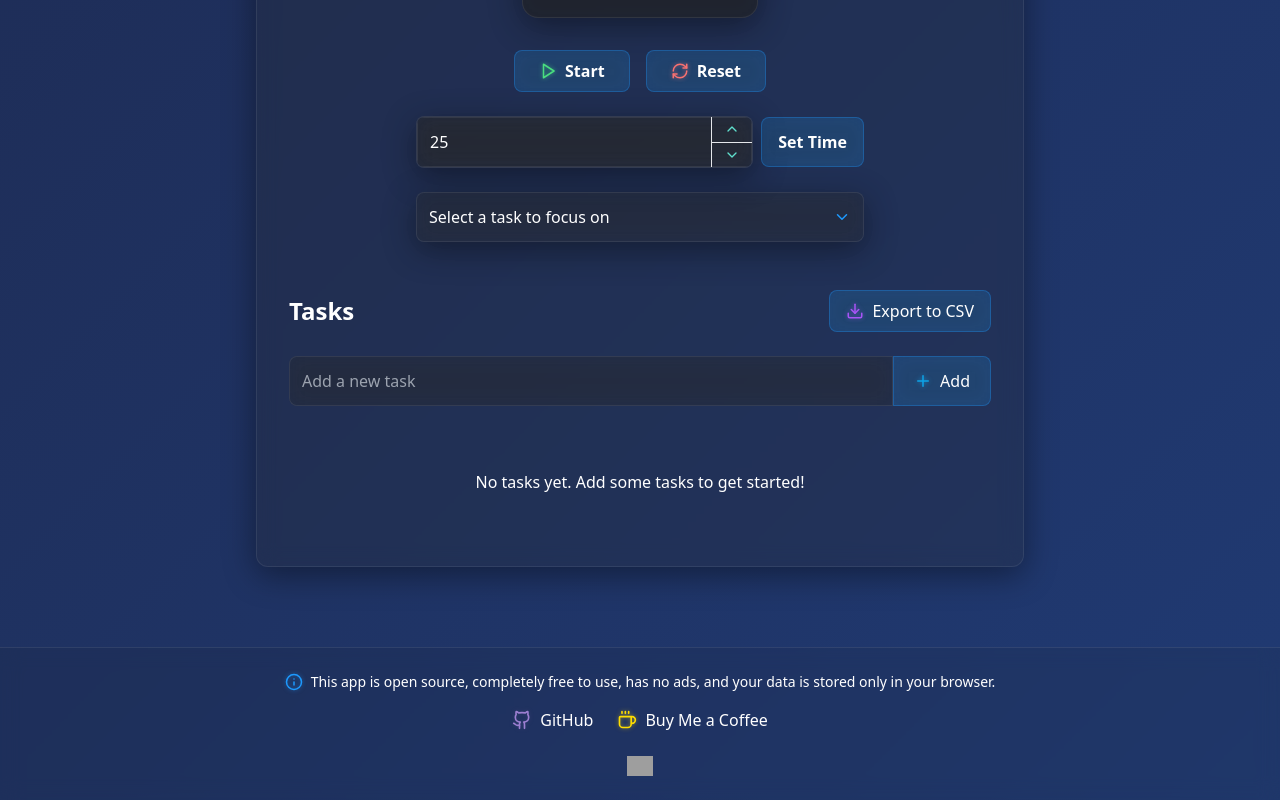
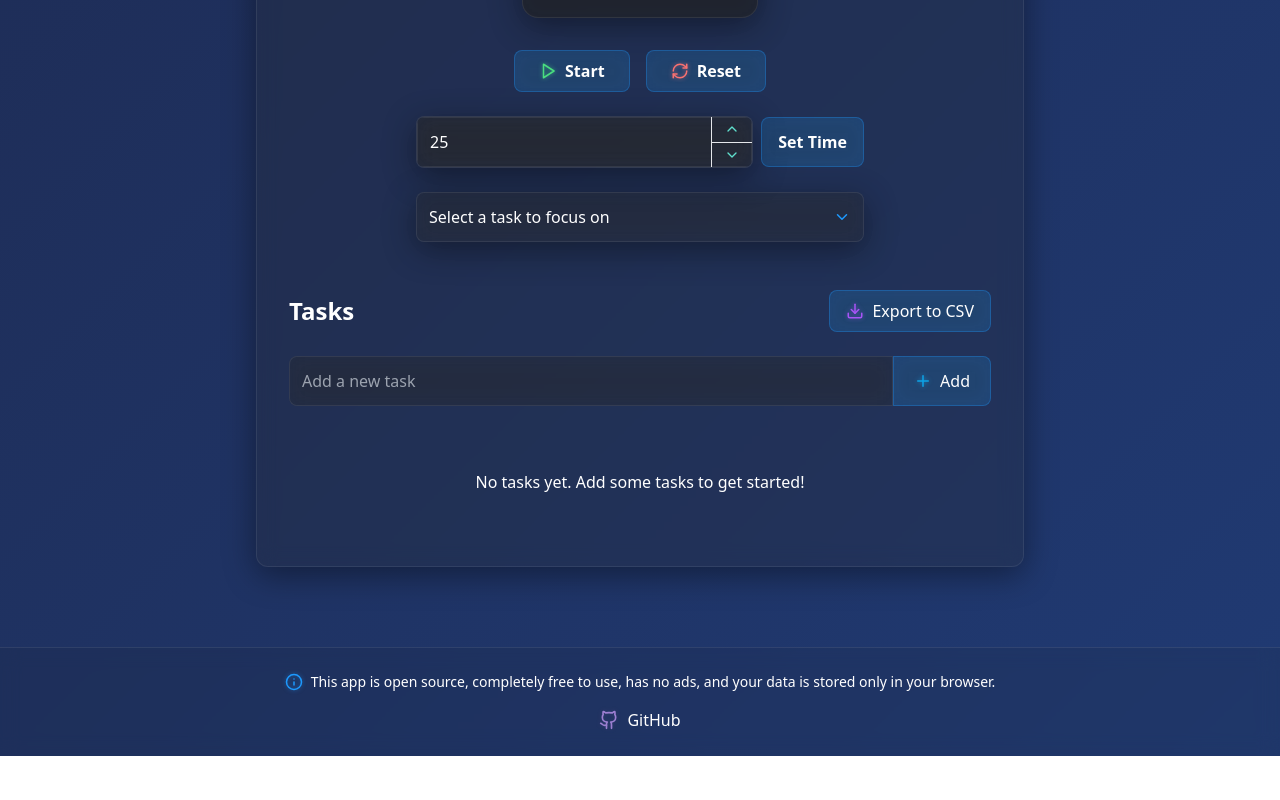
Before and after one commit to codeslord/pomodoro-app, a Next.js app: page / in a window 1280 px wide. Shown: the part 315-1115 px from the top of the page. After the commit the page ends 1071 px from the top, so only its background shows below. Built offline with nearby package versions, Linux system fonts and the light colour scheme; grey boxes are pictures that could not be loaded.

Commit message:
layout update

```diff
--- a/app/layout.tsx
+++ b/app/layout.tsx
@@ -155,37 +155,6 @@
                   />
                   <span>GitHub</span>
                 </a>
-
-                {/* Buy Me a Coffee Link */}
-                <a
-                  href="https://buymeacoffee.com/rohithrnair"
-                  target="_blank"
-                  rel="noopener noreferrer"
-                  className="flex items-center gap-2 hover:opacity-80 transition-opacity"
-                >
-                  <Coffee
-                    size={20}
-                    style={{
-                      color: '#ffdd00',
-                      filter: 'drop-shadow(0 0 2px rgba(255, 221, 0, 0.5))'
-                    }}
-                  />
-                  <span>Buy Me a Coffee</span>
-                </a>
-              </div>
-
-              {/* Hit Counter */}
-              <div className="mt-2">
-                <a href="https://hits.seeyoufarm.com" target="_blank" rel="noopener noreferrer">
-                  <Image
-                    src="https://hits.seeyoufarm.com/api/count/incr/badge.svg?url=https%3A%2F%2Fbromodoro.live&count_bg=%23231E9AFE&title_bg=%231BC83FCD&icon=&icon_color=%2323E7E7E7&title=views&edge_flat=false"
-                    alt="Hit Counter"
-                    width={80}
-                    height={20}
-                    className="h-5 w-auto"
-                    unoptimized // Use this for external images that can't be optimized by Next.js
-                  />
-                </a>
               </div>
             </div>
           </footer>
```
